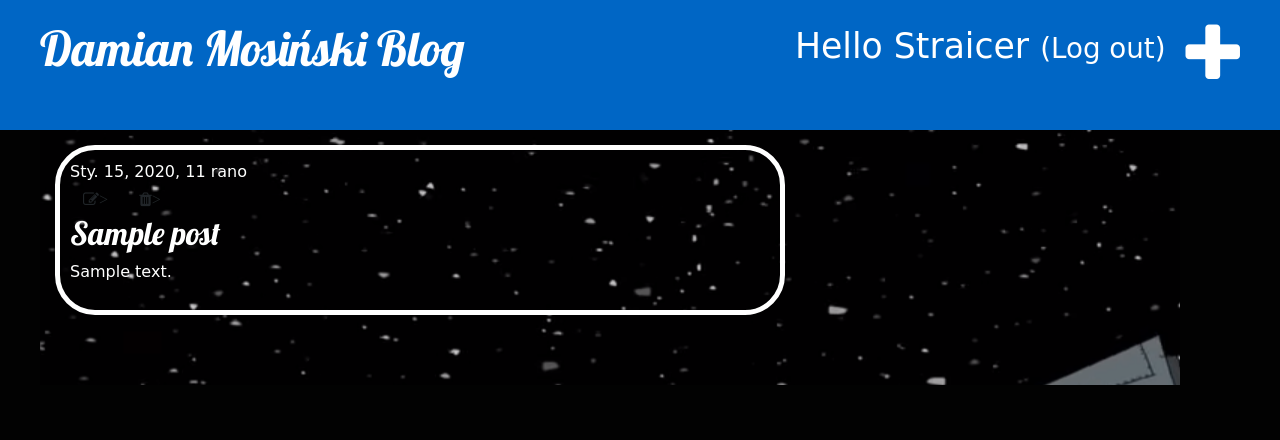
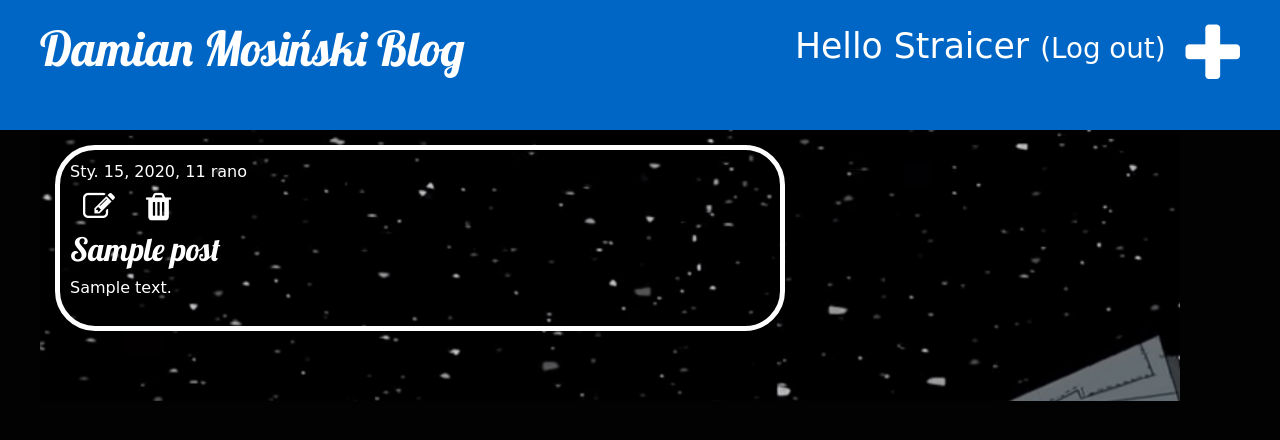
Before and after one commit to Straicur/Straicur-aplikacje-internetowe-Mosinski-185ic, a Django app: page /post/1/ in a window 1280 px wide. Shown: the top 440 px of the page. Run offline with Django 3.2, Linux system fonts and the light colour scheme; a user stored in the database is signed in; tables that the repository leaves empty hold one stand-in row (values such as "Sample post"); some libraries are stand-ins or nearby versions.

Commit message:
Zmiana 19

```diff
--- a/blog/templates/blog/post_detail.html
+++ b/blog/templates/blog/post_detail.html
@@ -8,8 +8,8 @@
             </div>
         {% endif %}
         {% if user.is_authenticated %}
-        <a class="btn btn-default" href="{% url 'post_edit' pk=post.pk %}"><span class="fa fa-pencil-square-o "aria-hidden="true">></span></a>
-        <a class="btn btn-default" href="{% url 'post_remove' pk=post.pk %}"><span class="fa fa-trash"aria-hidden="true">></span></a>
+        <a class="btn btn-default" href="{% url 'post_edit' pk=post.pk %}"><span class="fa fa-pencil-square-o fa-2x" aria-hidden="true" style="color:white"></span></a>
+        <a class="btn btn-default" href="{% url 'post_remove' pk=post.pk %}"><span class="fa fa-trash fa-2x" aria-hidden="true" style="color:white"></span></a>
         {% endif %}
         <h2>{{ post.title }}</h2>
         <p>{{ post.text|linebreaksbr }}</p>
```
